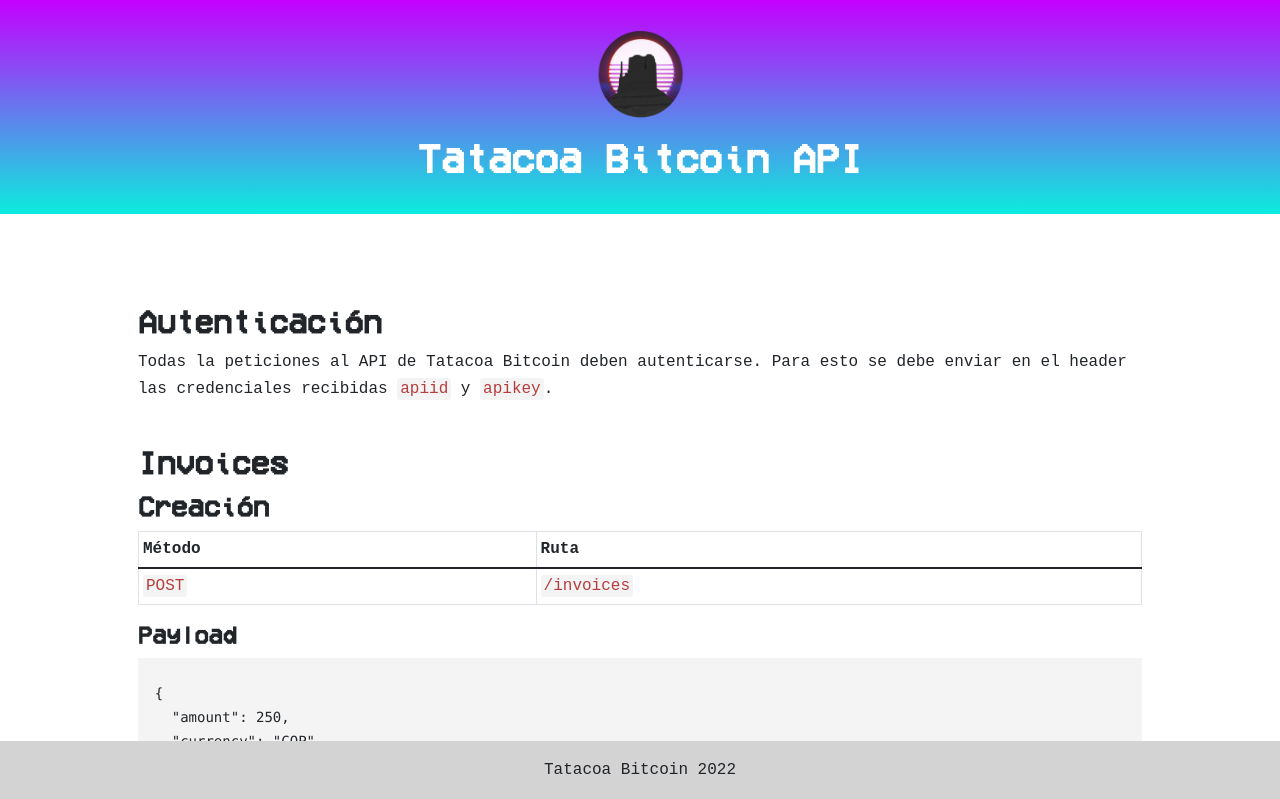
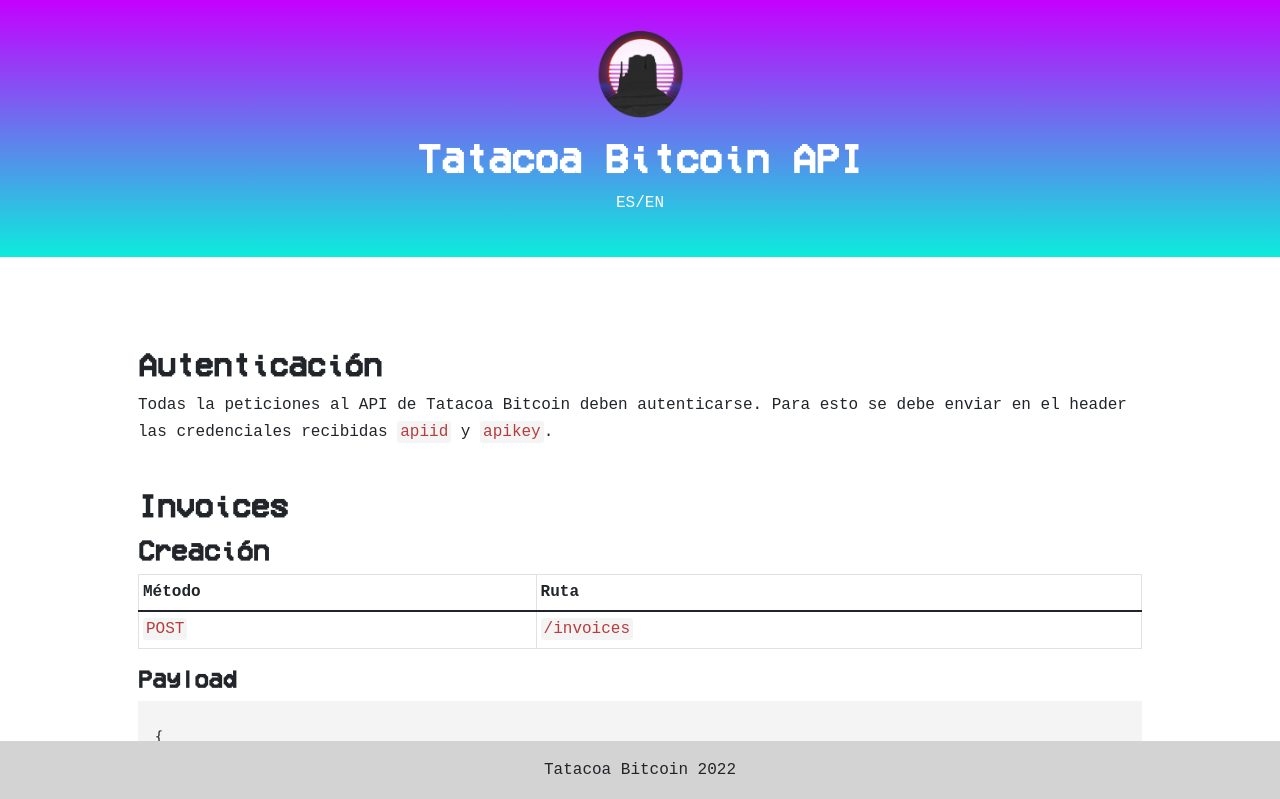
Before and after one commit to TatacoaBitcoin/api-docs-next, a Next.js app: page / in a window 1280 px wide. Shown: the top 799 px of the page. Built offline with nearby package versions, Linux system fonts and the light colour scheme.

Commit message:
added page nav

```diff
--- a/pages/index.js
+++ b/pages/index.js
@@ -1,10 +1,9 @@
 import Head from "next/head";
-import Image from "next/image";
 import Container from "react-bootstrap/Container";
 import Table from "react-bootstrap/Table";
 
-import "bootstrap/dist/css/bootstrap.min.css";
 import styles from "../styles/Home.module.css";
+import Hero from "../src/organisms/Hero";
 
 export default function Home() {
   return (
@@ -15,17 +14,7 @@ export default function Home() {
       </Head>
 
       <main>
-        <header className={styles.header}>
-          <Image
-            className={styles.logo}
-            src="/logo-s.png"
-            alt="logo"
-            width={100}
-            height={100}
-          />
-          <h1>Tatacoa Bitcoin API</h1>
-        </header>
-
+        <Hero />
         <Container className="pb-5 px-0 p-sm-5">
           <section className={styles.section}>
             <h2>Autenticación</h2>
--- /dev/null
+++ b/src/organisms/Hero.js
@@ -0,0 +1,35 @@
+import React from "react";
+import Image from "next/image";
+import Link from "next/link";
+
+import styles from "./Hero.module.css";
+
+const Hero = () => {
+  return (
+    <header className={styles.header}>
+      <Image
+        className={styles.logo}
+        src="/logo-s.png"
+        alt="logo"
+        width={100}
+        height={100}
+      />
+      <h1>Tatacoa Bitcoin API</h1>
+      <div className={styles.links}>
+        <Link href="/">
+          <a>
+            <div>ES</div>
+          </a>
+        </Link>
+        <p>/</p>
+        <Link href="/en">
+          <a>
+            <div>EN</div>
+          </a>
+        </Link>
+      </div>
+    </header>
+  );
+};
+
+export default Hero;
--- /dev/null
+++ b/src/organisms/Hero.module.css
@@ -0,0 +1,32 @@
+.header {
+  color: white;
+  padding: 1.5rem;
+  text-align: center;
+  background: #0cecdd; /* fallback for old browsers */
+  background: -webkit-linear-gradient(
+    to top,
+    #0cecdd,
+    #c400ff
+  ); /* Chrome 10-25, Safari 5.1-6 */
+  background: linear-gradient(
+    to top,
+    #0cecdd,
+    #c400ff
+  ); /* W3C, IE 10+/ Edge, Firefox 16+, Chrome 26+, Opera 12+, Safari 7+ */
+}
+
+.logo {
+  height: 100px;
+  width: 100px;
+}
+
+.links {
+  display: flex;
+  flex-direction: row;
+  justify-content: center;
+}
+
+.links a {
+    color: white;
+    text-decoration: none;
+}
```
Also changed, not shown: pages/_app.js (+4 -3 lines), pages/en.js (+2 -11 lines).
